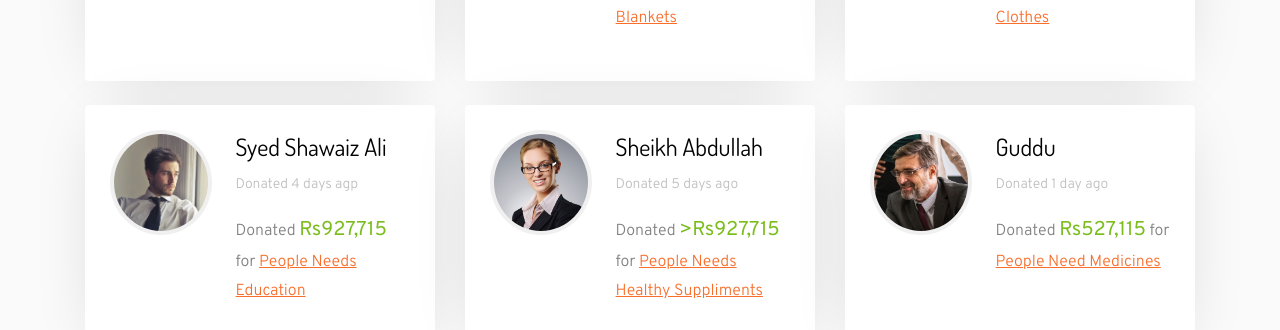
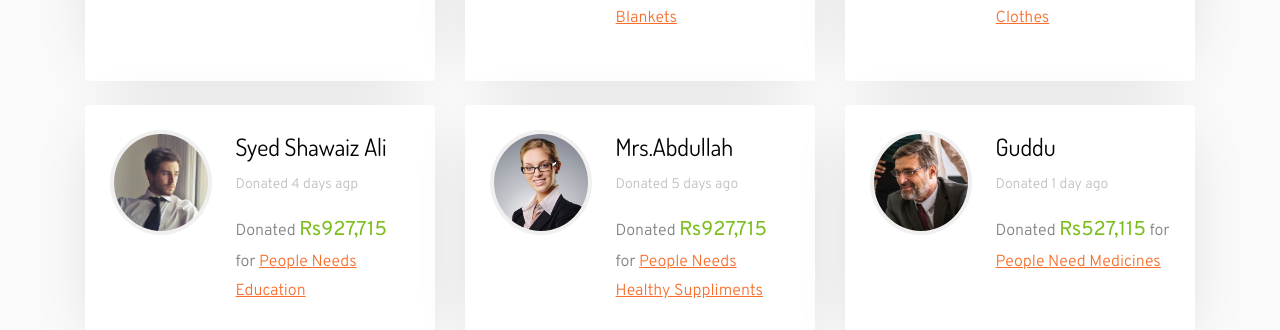
Before and after one commit to Ibtihaj51/Charity-Website, a plain HTML site: page donate.html in a window 1280 px wide. Shown: the part 980-1310 px from the top of the page. Drawn offline with Linux system fonts and the light colour scheme; some packages are replaced by stand-ins of ours; no server answers; files whose address does not match are found by name.

Commit message:
Charity Website

```diff
--- a/donate.html
+++ b/donate.html
@@ -129,10 +129,10 @@
         			<div class="d-flex mb-4">
         				<div class="img" style="background-image: url(images/person_5.jpg);"></div>
         				<div class="info ml-4">
-        					<h3>Sheikh Abdullah<a href="teacher-single.html"></a></h3>
+        					<h3>Mrs.Abdullah<a href="teacher-single.html"></a></h3>
         					<span class="position">Donated 5 days ago</span>
         					<div class="text">
-		        				<p>Donated <span>>₨927,715</span> for <a href="#">People Needs Healthy Suppliments</a></p>
+		        				<p>Donated <span>₨927,715</span> for <a href="#">People Needs Healthy Suppliments</a></p>
 		        			</div>
         				</div>
         			</div>
```
